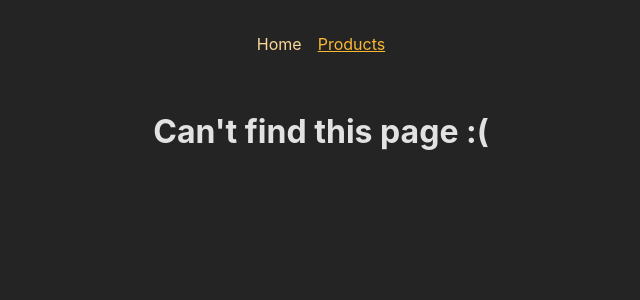
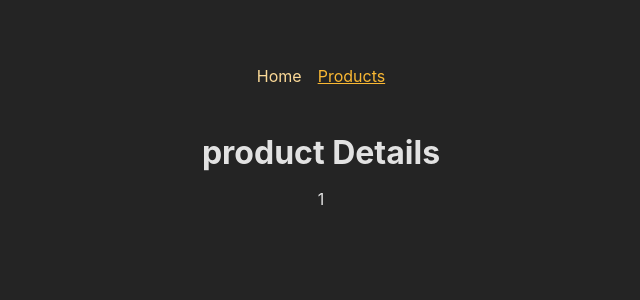
Before and after one commit to aadil42/react-router, a React (Create React App) app: page /products/1 in a window 1280 px wide. Shown: the top 300 px of the page, without its empty margins (319-959 px from the left). Built offline with nearby package versions, Linux system fonts and the light colour scheme.

Commit message:
getting part of the url dynamically with useParams

```diff
--- a/src/App.js
+++ b/src/App.js
@@ -3,7 +3,7 @@ import Homepage from './pages/Homepage';
 import Products from './pages/Products';
 import RootPage from './pages/RootPage';
 import Error404 from './pages/Error404';
-
+import ProductDetailsPage from "./pages/ProductsDetailPage";
 // const routeDefinetions = createRoutesFromElements(
 //   <Route>
 //     <Route path="/"  element={<Homepage />} />
@@ -24,6 +24,10 @@ const route = createBrowserRouter([
       {
         path: 'products',
         element: <Products />
+      },
+      {
+        path: 'products/:productId/',
+        element: <ProductDetailsPage />
       }
     ]
   }
--- /dev/null
+++ b/src/pages/ProductsDetailPage.js
@@ -0,0 +1,15 @@
+import { useParams } from "react-router-dom";
+
+const ProductDetailsPage = () => {
+    const params = useParams();
+
+    return (
+        <>
+            <h1>product Details</h1>
+            {params.productId}
+            <br></br>
+        </>
+    );
+}
+
+export default ProductDetailsPage;
```
